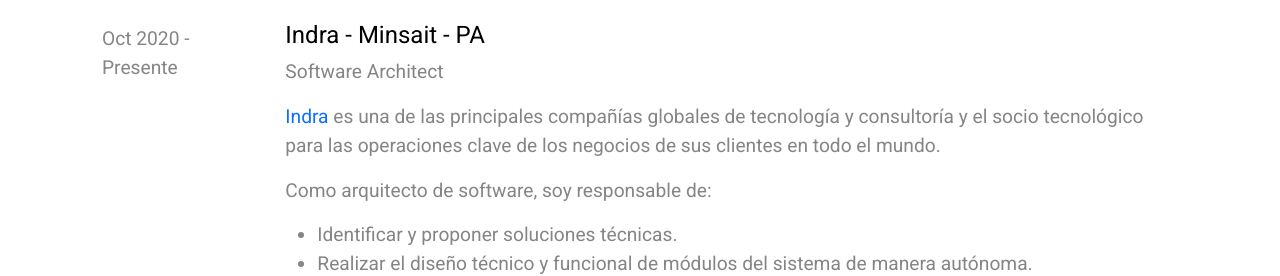
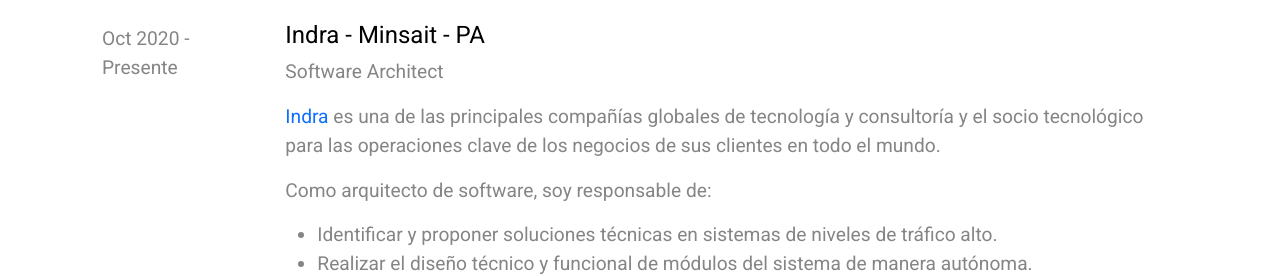
Before and after one commit to aguirre-jes/cv, a plain HTML site: page index.html in a window 1280 px wide. Shown: the part 535-811 px from the top of the page. Drawn offline with nearby package versions, Linux system fonts and the light colour scheme.

Commit message:
Deploying to gh-pages from @ aguirre-jes/cv@377b93d89cea9c3e0faf6b723b3a366de02f7071 🚀

```diff
--- a/index.html
+++ b/index.html
@@ -80,7 +80,7 @@
 
 <p>Como arquitecto de software, soy responsable de:</p>
 
-<ul><li>Identificar y proponer soluciones técnicas.</li><li>Realizar el diseño técnico y funcional de módulos del sistema de manera autónoma.</li><li>Contribuir a generar un clima de colaboración en el equipo, favoreciendo el intercambio de conocimientos.</li><li>Liderar tecnicamente las nuevas y actuales iniciativas, en el ciclo de vida de cada una de ellas.</li><li>Promover y liderar los esfuerzos para mejorar la calidad de los entregables, la velocidad y las buenas prácticas de software.</li><li>Realizar PoC de diferentes nuevas iniciativas a fin de establecer un punto de referencia.</li></ul></div>
+<ul><li>Identificar y proponer soluciones técnicas en sistemas de niveles de tráfico alto.</li><li>Realizar el diseño técnico y funcional de módulos del sistema de manera autónoma.</li><li>Contribuir a generar un clima de colaboración en el equipo, favoreciendo el intercambio de conocimientos.</li><li>Liderar tecnicamente las nuevas y actuales iniciativas, en el ciclo de vida de cada una de ellas.</li><li>Promover y liderar los esfuerzos para mejorar la calidad de los entregables, la velocidad y las buenas prácticas de software.</li><li>Realizar PoC de diferentes nuevas iniciativas a fin de establecer un punto de referencia.</li><li>Responsable de toma de decisiones con respecto a migraciones y nuevos proyectos en entornos Cloud y OnPremises.</li></ul></div>
 
                     <p>
                         <span class="badge text-body border border-1">OCI</span>
```
Also changed, not shown: 1 other file.
